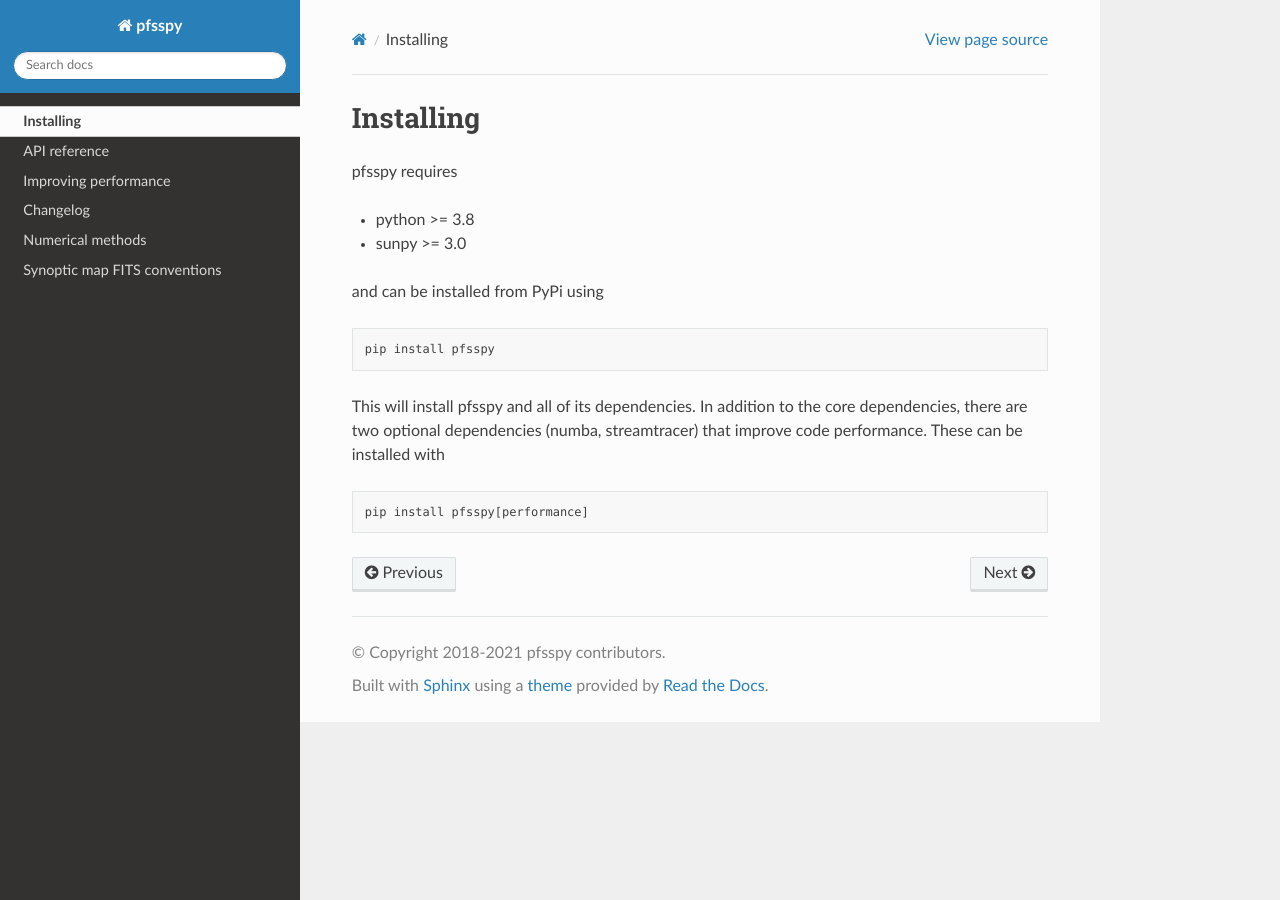
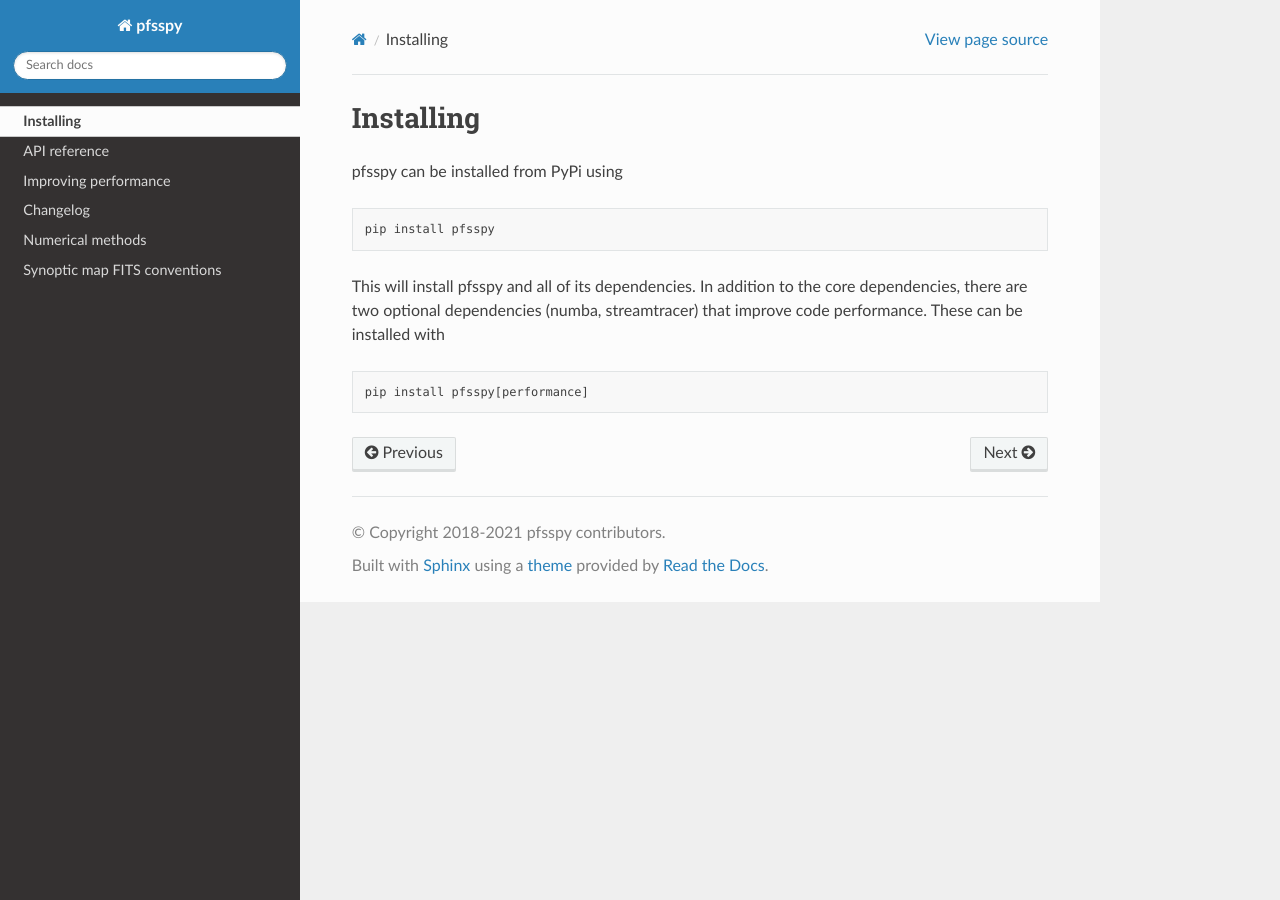
Before and after one commit to sunpy/sunkit-magex, a Sphinx documentation site: the page built from docs/installing.rst, in a window 1280 px wide. Built offline with Sphinx 7.4.7 and the Read the Docs theme 2.0.0, drawn with Linux system fonts in a browser that asks for light colours; pages that are not in the unit, such as notebooks, are missing from menus; the version number could not be read and is left out.

```diff
--- a/docs/changes.rst
+++ b/docs/changes.rst
@@ -6,7 +6,7 @@ Changelog
 1.1.2
 -----
 - Added project status documentation.
-- Bumped the minimum version of astropy to 4.2.
+- Bumped the minimum version of astropy to 4.3.
 - Fixed ADAPT map reading with sunpy >= 4.0.
 
 1.1.1
--- a/docs/installing.rst
+++ b/docs/installing.rst
@@ -1,12 +1,6 @@
 Installing
 ----------
-
-pfsspy requires
-
-- python >= 3.8
-- sunpy >= 3.0
-
-and can be installed from PyPi using
+pfsspy can be installed from PyPi using
 
 .. code::
 
```
